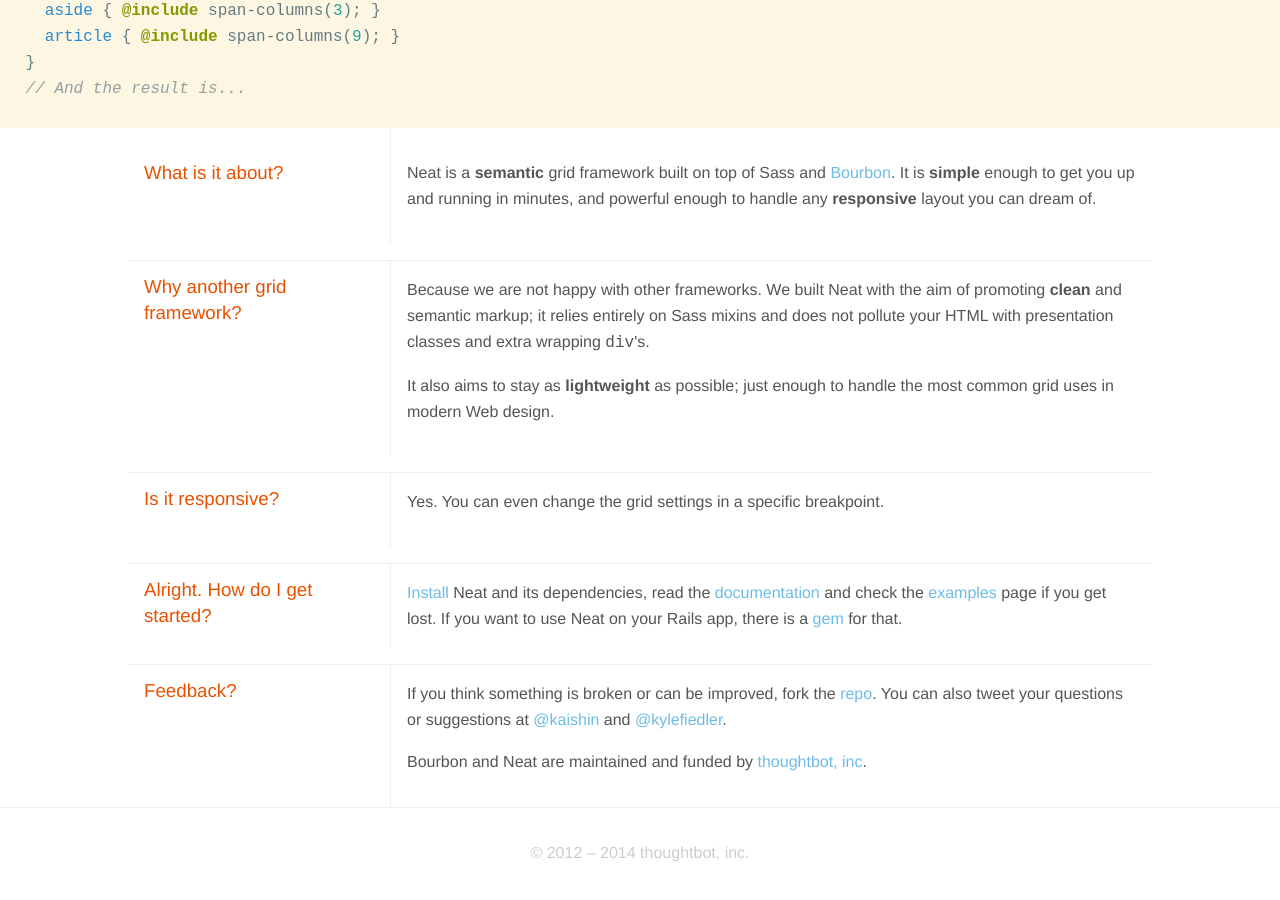
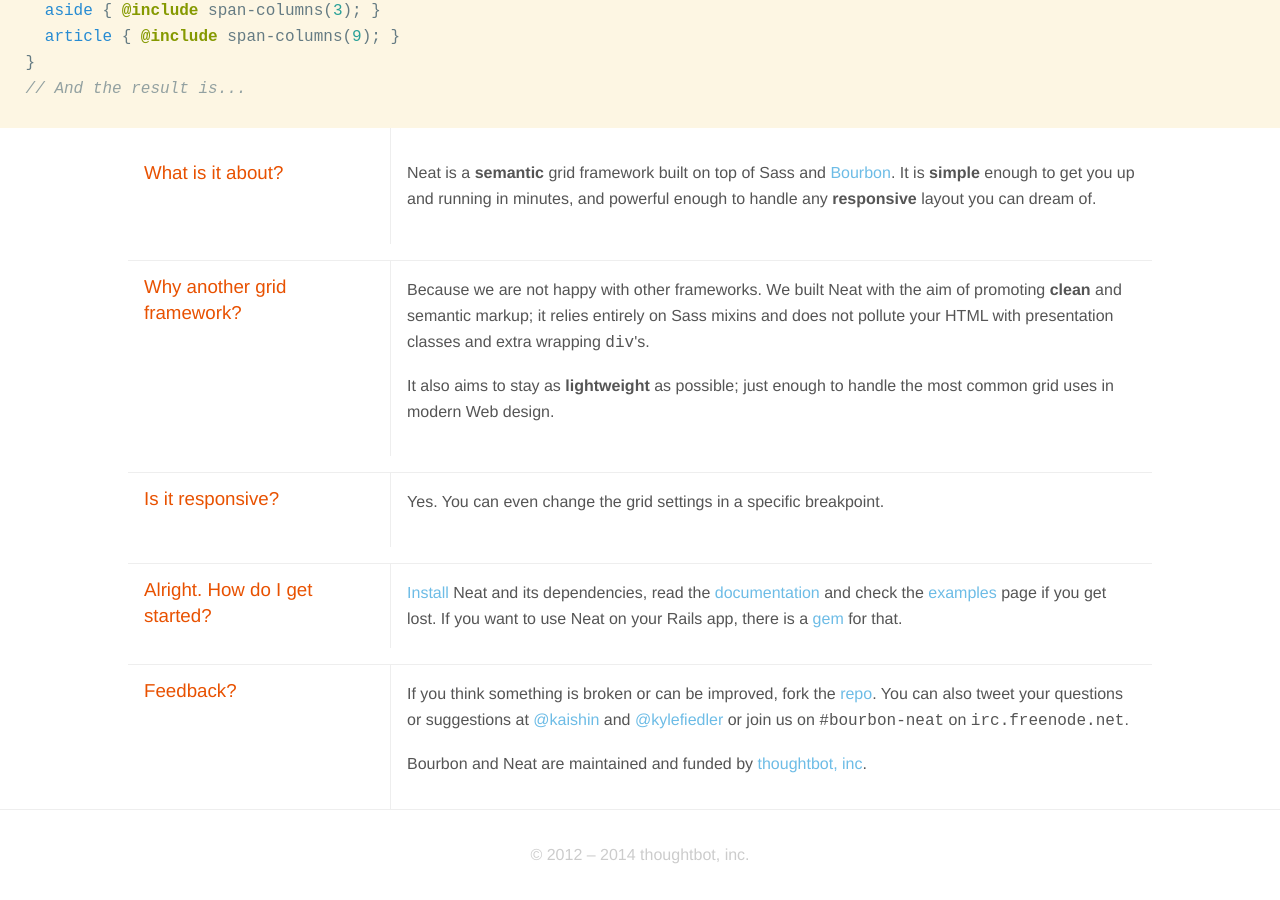
Before and after one commit to thoughtbot/neat, a Jekyll site: the page built from index.html, in a window 1280 px wide and 900 px high, scrolled down 707 px. Built offline with Jekyll 4.4.1, drawn with Linux system fonts in a browser that asks for light colours; Markdown is read by kramdown in place of the engine named in the settings.

Commit message:
Add IRC info

```diff
--- a/_includes/docs/footer.html
+++ b/_includes/docs/footer.html
@@ -2,7 +2,7 @@
   <a href="http://thoughtbot.com"><img src="//thoughtbot.com/assets/thoughtbot-logo.png"/></a>
 
   <h3>Got questions? Need help?</h3>
-  <p>Tweet at <a href="https://twitter.com/kaishin">@kaishin</a> and <a href="https://twitter.com/kylefiedler">@kylefiedler</a> </p>
+  <p>Tweet at <a href="https://twitter.com/kaishin">@kaishin</a> and <a href="https://twitter.com/kylefiedler">@kylefiedler</a> or join us on <code>#bourbon-neat</code> on <code>irc.freenode.net</code>.</p>
 
   <h3>Credits</h3>
   <p>Neat is maintained and funded by <a href="http://thoughtbot.com/community">thoughtbot</a>.</p>
--- a/_includes/support.html
+++ b/_includes/support.html
@@ -1,3 +1,6 @@
-<p>If you think something is broken or can be improved, fork the <a href="https://github.com/thoughtbot/neat">repo</a>. You can also tweet your questions or suggestions at <a href="https://twitter.com/kaishin">@kaishin</a> and <a href="https://twitter.com/kylefiedler">@kylefiedler</a>.</p>
+<p>
+  If you think something is broken or can be improved, fork the <a href="https://github.com/thoughtbot/neat">repo</a>.
+  You can also tweet your questions or suggestions at <a href="https://twitter.com/kaishin">@kaishin</a> and <a href="https://twitter.com/kylefiedler">@kylefiedler</a> or join us on <code>#bourbon-neat</code> on <code>irc.freenode.net</code>.
+</p>
 
 <p>Bourbon and Neat are maintained and funded by <a href="http://thoughtbot.com/">thoughtbot, inc</a>.</p>
```
